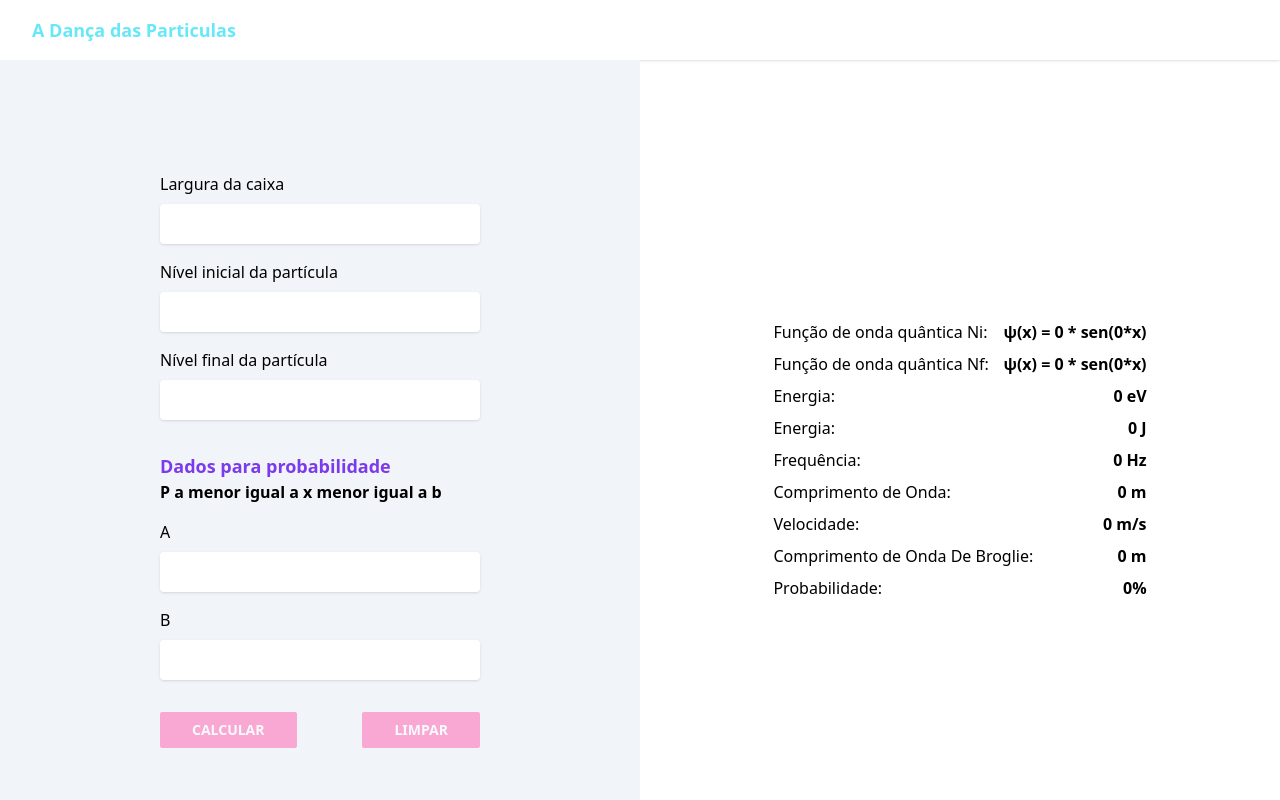
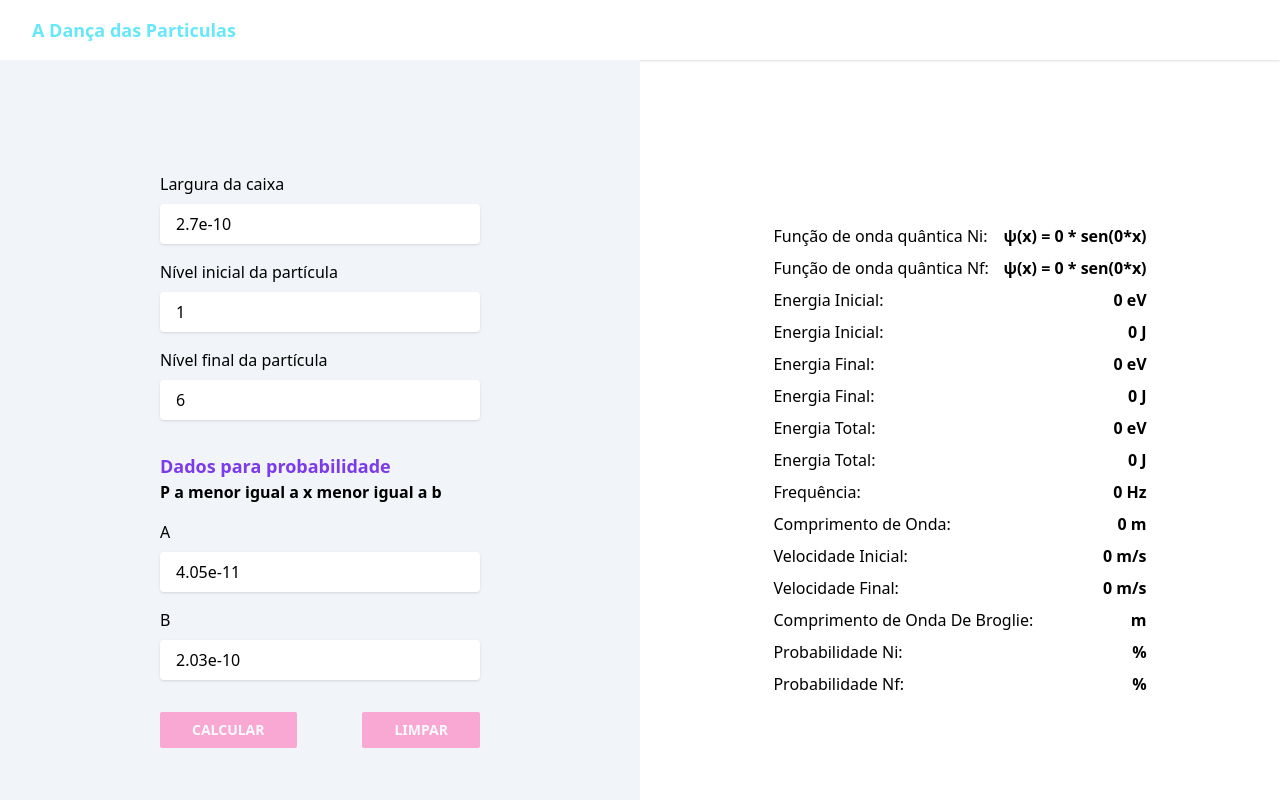
Before and after one commit to sergiomos/fisproj, a Next.js app: page / in a window 1280 px wide. Shown: the top 800 px of the page. Built offline with nearby package versions, Linux system fonts and the light colour scheme.

Commit message:
add calcs

```diff
--- /dev/null
+++ b/src/components/input.js
@@ -0,0 +1,8 @@
+const Input = ({ label, type, value, onChange }) => (
+  <label className='flex flex-col gap-2'>
+    {label}
+    <input type={type} value={value} className='rounded h-10 px-4 shadow' onChange={({ target }) => onChange(target.value)} required></input>
+  </label>
+)
+
+export default Input;
--- /dev/null
+++ b/src/components/result.js
@@ -0,0 +1,9 @@
+const result = ({ label, onChange, ...props }) => (
+  <li className='flex justify-between'>
+    <span>
+      Função de onda quântica Nf:
+    </span>
+    <span className='font-bold'>ψ(x) = {result.a} * sen({result.kNf}*x)
+    </span>
+  </li>
+)
--- a/src/pages/index.js
+++ b/src/pages/index.js
@@ -1,40 +1,70 @@
-import Image from 'next/image'
-import { Inter } from 'next/font/google'
+import Input from '../components/input'
 import { useState } from 'react'
-
-const inter = Inter({ subsets: ['latin'] })
+import { solveODE } from 'mathjs'
 
 const plank = 6.626E-34
 const m = 1.673E-27
+const hev = 4.136E-15
+const hj = 6.626E-34
+const c = 3E8
+
+const precise = (n) => n.toPrecision(3)
 
 const calcularK = (n, largura) => Math.round(n * Math.PI / largura)
 const calcularA = (largura) => Math.round((2 / largura) ** 0.5)
-const calcularE = (n, l) => n ** 2 * plank ** 2 / (8 * m * l ** 2);
-const paraEV = () => 2;
-const calcularF = () => 2
-const calcularC = () => 2
-const calcularV = () => 2
-const calcularB = () => 2
-const calcularP = () => 2
+const calcularE = (n, l) => precise(n ** 2 * plank ** 2 / (8 * m * l ** 2));
+const paraEV = (n) => precise(n * 6.242E18);
+const calcularF = (e) => 2
+const calcularC = (e) => precise(hev * c / e)
+const calcularV = (e) => Math.sqrt(2 * e / m)
+const calcularB = (e) => hj / Math.sqrt(2 * m * e)
+const f = x => (2 / (n * Math.PI)) * Math.sin(x) ** 2;
+const calcularT = (l, n, p) => (n * Math.PI / l) * p
+
+function integral(a, b, n) {
+  const h = (b - a) / n;
+  let soma = 0;
+  for (let i = 0; i < n; i++) {
+    soma += (2 / (n * Math.PI)) * Math.sin(a + i * h) ** 2;
+  }
+  return soma * h;
+}
+
 
 export default function Home() {
-  const [largura, setLargura] = useState();
-  const [ni, setNi] = useState();
-  const [nf, setNf] = useState();
-  const [a, setA] = useState();
-  const [b, setB] = useState();
+  const calcularP = (ifi, ini) => solveODE(f, ifi, ini);
+  const [largura, setLargura] = useState(0.27e-9);
+  const [ni, setNi] = useState(1);
+  const [nf, setNf] = useState(6);
+  const [a, setA] = useState(0.0405e-9);
+  const [b, setB] = useState(0.203e-9);
   const [result, setResult] = useState({
     a: 0,
     kNi: 0,
     kNf: 0,
+    energiaIJ: 0,
+    energiaIEV: 0,
+    energiaFJ: 0,
+    energiaFEV: 0,
     energiaJ: 0,
     energiaEV: 0,
     frequencia: 0,
     comprimentoDeOnda: 0,
-    velocidade: 0,
-    ondaDeBroglie: 0,
+    velocidadeI: 0,
+    velocidadeF: 0,
+    ondaDeBroglieI: 0,
+    ondaDeBroglieF: 0,
     probabilidade: 0
   })
+
+  const teste = (n, l, a, b) => {
+    const ti = calcularT(l, n, a)
+    const tf = calcularT(l, n, b)
+
+    return (integral(tf, ti, n) * 100).toPrecision(2)
+
+  }
+
 
   const limpar = () => {
     const inputs = document.getElementsByTagName('input');
@@ -50,13 +80,20 @@ export default function Home() {
       a: calcularA(largura),
       kNi: calcularK(ni, largura),
       kNf: calcularK(nf, largura),
-      energiaJ: calcularE(ni, largura),
-      energiaEV: calcularE(nf, largura),
-      frequencia: calcularF(),
-      comprimentoDeOnda: calcularC(),
-      velocidade: calcularV(),
-      ondaDeBroglie: calcularB(),
-      probabilidade: calcularP()
+      energiaIJ: calcularE(ni, largura),
+      energiaIEV: paraEV(calcularE(ni, largura)),
+      energiaFJ: calcularE(nf, largura),
+      energiaFEV: paraEV(calcularE(nf, largura)),
+      energiaJ: calcularE(nf, largura) - calcularE(ni, largura),
+      energiaEV: paraEV(calcularE(nf, largura) - calcularE(ni, largura)),
+      frequencia: calcularF(paraEV(calcularE(nf, largura) - calcularE(ni, largura))),
+      comprimentoDeOnda: calcularC(paraEV(calcularE(nf, largura) - calcularE(ni, largura))),
+      velocidadeI: calcularV(calcularE(ni, largura)),
+      velocidadeF: calcularV(calcularE(nf, largura)),
+      ondaDeBroglieI: calcularB(calcularE(ni, largura)),
+      ondaDeBroglieF: calcularB(calcularE(nf, largura)),
+      probabilidadeI: teste(ni, largura, a, b),
+      probabilidadeF: teste(nf, largura, a, b)
     })
     limpar()
   }
@@ -69,31 +106,36 @@ export default function Home() {
         <section className='bg-slate-100 flex justify-center items-center py-8 w-screen'>
           <form className='w-80' onSubmit={calcular}>
             <fieldset className='flex flex-col gap-4'>
-              <label className='flex flex-col gap-2'>
-                Largura da caixa
-                <input type='number' className='rounded h-10 px-4 shadow' onChange={({ target }) => setLargura(target.value)} required></input>
-              </label>
-              <label className='flex flex-col gap-2'>
-                Nível inicial da partícula
-                <input type='number' className='rounded h-10  px-4 shadow' onChange={({ target }) => setNi(target.value)} required></input>
-              </label>
-              <label className='flex flex-col gap-2'>
-                Nível final da partícula
-                <input type='number' className='rounded h-10  px-4 shadow' onChange={({ target }) => setNf(target.value)} required></input>
-              </label>
+              <Input
+                label="Largura da caixa"
+                onChange={setLargura}
+                type="number" value={largura}
+                required />
+              <Input
+                label=" Nível inicial da partícula"
+                onChange={setNi} value={ni}
+                type="number"
+                required />
+              <Input
+                label="Nível final da partícula"
+                onChange={setNf} value={nf}
+                type="number"
+                required />
             </fieldset>
 
             <h3 className='font-bold text-lg text-violet-600 mt-8'>Dados para probabilidade</h3>
             <strong>P a menor igual a x menor igual a b</strong>
             <fieldset className='flex flex-col gap-4 mt-4 mb-8'>
-              <label className='flex flex-col gap-2'>
-                A
-                <input type='number' className='rounded h-10  px-4 shadow' onChange={({ target }) => setA(target.value)} required></input>
-              </label>
-              <label className='flex flex-col gap-2'>
-                B
-                <input type='number' className='rounded h-10  px-4 shadow' onChange={({ target }) => setB(target.value)} required></input>
-              </label>
+              <Input
+                label="A"
+                onChange={setA}
+                type="number" value={a}
+                required />
+              <Input
+                label="B"
+                onChange={setB}
+                type="number" value={b}
+                required />
             </fieldset>
 
             <fieldset className='flex justify-between'>
@@ -122,13 +164,37 @@ export default function Home() {
 
             <li className='flex justify-between'>
               <span>
-                Energia:
+                Energia Inicial:
+              </span>
+              <span className='font-bold'>{result.energiaIEV} eV</span>
+            </li>
+            <li className='flex justify-between'>
+              <span>
+                Energia Inicial:
+              </span>
+              <span className='font-bold'>{result.energiaIJ} J</span>
+            </li>
+            <li className='flex justify-between'>
+              <span>
+                Energia Final:
+              </span>
+              <span className='font-bold'>{result.energiaFEV} eV</span>
+            </li>
+            <li className='flex justify-between'>
+              <span>
+                Energia Final:
+              </span>
+              <span className='font-bold'>{result.energiaFJ} J</span>
+            </li>
+            <li className='flex justify-between'>
+              <span>
+                Energia Total:
               </span>
               <span className='font-bold'>{result.energiaEV} eV</span>
             </li>
             <li className='flex justify-between'>
               <span>
-                Energia:
+                Energia Total:
               </span>
               <span className='font-bold'>{result.energiaJ} J</span>
             </li>
@@ -149,10 +215,18 @@ export default function Home() {
 
             <li className='flex justify-between'>
               <span>
-                Velocidade:
+                Velocidade Inicial:
               </span>
-              <span className='font-bold'>{result.velocidade} m/s</span>
+              <span className='font-bold'>{result.velocidadeI} m/s</span>
             </li>
+
+            <li className='flex justify-between'>
+              <span>
+                Velocidade Final:
+              </span>
+              <span className='font-bold'>{result.velocidadeF} m/s</span>
+            </li>
+
 
             <li className='flex justify-between'>
               <span>
@@ -163,10 +237,18 @@ export default function Home() {
 
             <li className='flex justify-between'>
               <span>
-                Probabilidade:
+                Probabilidade Ni:
               </span>
-              <span className='font-bold'>{result.probabilidade}%</span>
+              <span className='font-bold'>{result.probabilidadeI}%</span>
             </li>
+
+            <li className='flex justify-between'>
+              <span>
+                Probabilidade Nf:
+              </span>
+              <span className='font-bold'>{result.probabilidadeF}%</span>
+            </li>
+
 
 
           </ul>
```
Also changed, not shown: package.json (+7 -5 lines), 1 other file (tests, documents, lock files or other folders).
